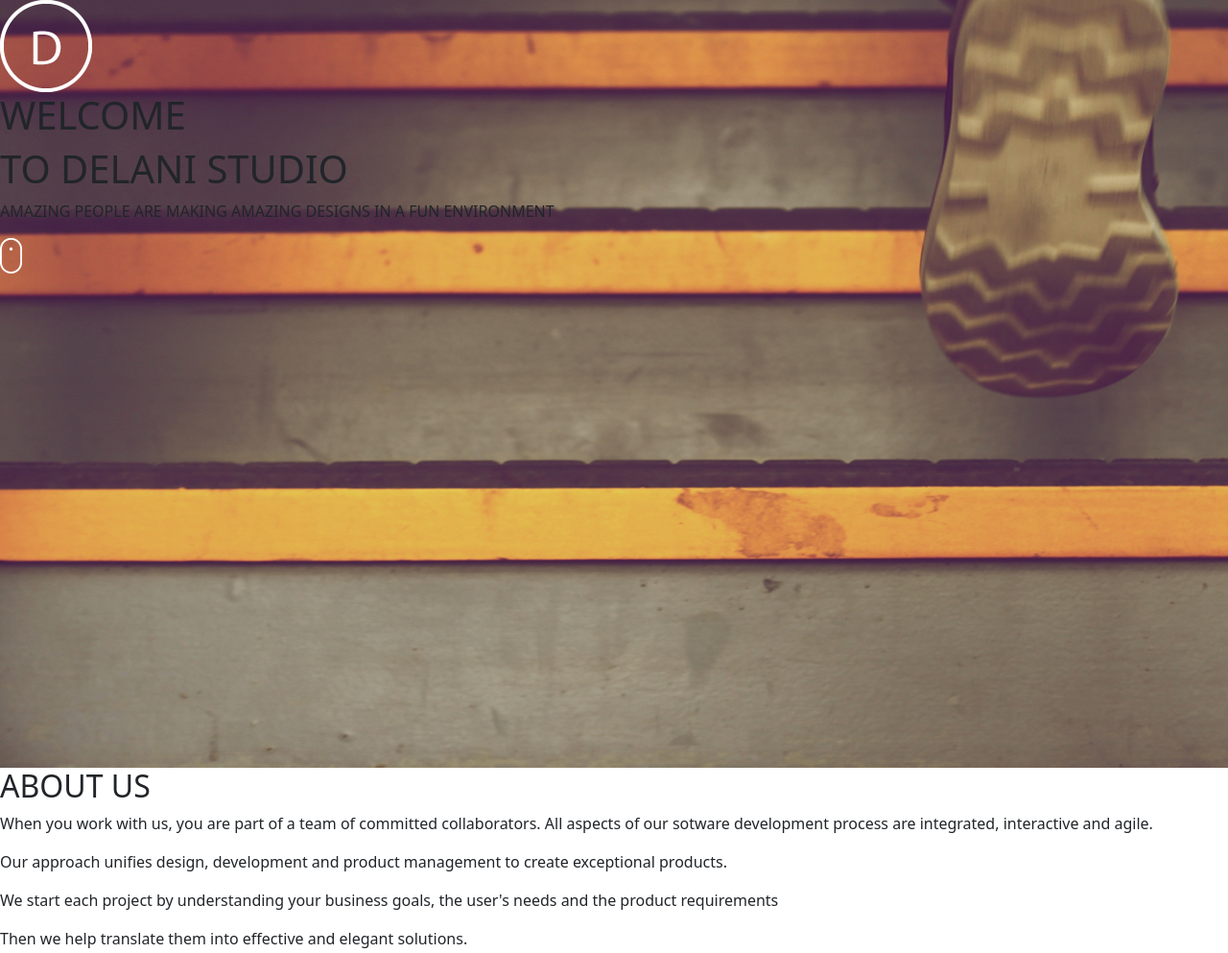
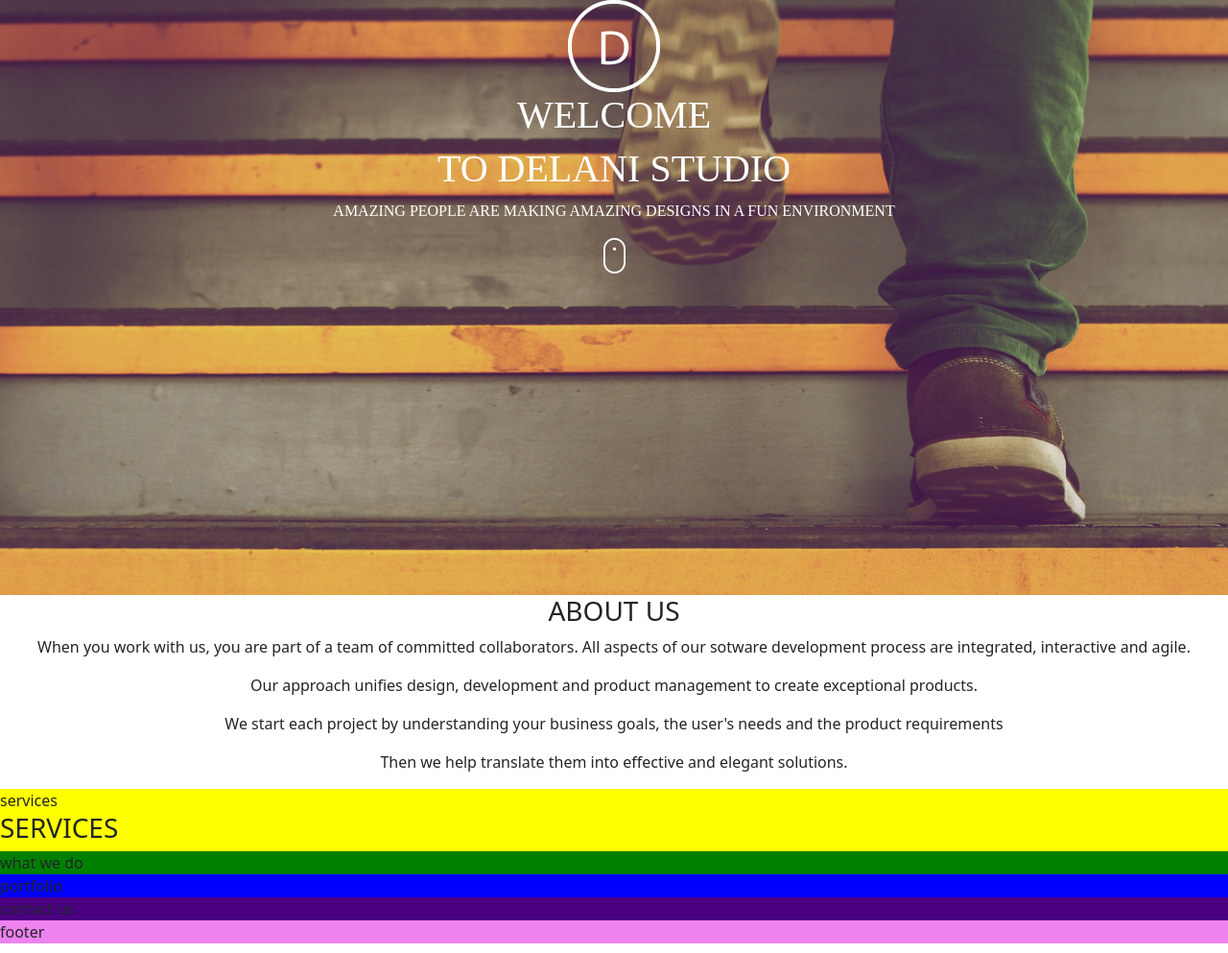
Before and after one commit to sharonkorir/Delani-Studio, a plain HTML site: page index.html in a window 1280 px wide. Shown: the top 993 px of the page at 96% size. Drawn offline with nearby package versions, Linux system fonts and the light colour scheme; a web font is replaced by a local one.

Commit message:
update about us section

```diff
--- a/css/styles.css
+++ b/css/styles.css
@@ -1,3 +1,7 @@
+@font-face {
+  font-family: 'Source Code Pro';
+  src: url(https://fonts.google.com/specimen/Source+Code+Pro?query=source+code+pro);
+}
 .grid-container{
   display: grid;
   grid-template-areas:
@@ -13,14 +17,18 @@
 #one{
   grid-area: one;
   background-image: url(../assets/h_img.jpg);
+  background-size: cover;
+  height: 620px;
   background-repeat: no-repeat;
-  height: 800px;
-  width: auto;
+  text-align: center;
+  color: white;
+  font-family: 'Source Code Pro';
 }
 
 #two{
   background-color: white;
   grid-area: two;
+  text-align: center;
 }
 
 #three{
--- a/index.html
+++ b/index.html
@@ -18,16 +18,18 @@
       <h1>WELCOME</h1>
       <h1>TO DELANI STUDIO</h1>
       <p>AMAZING PEOPLE ARE MAKING AMAZING DESIGNS IN A FUN ENVIRONMENT</p>
-      <img src="assets/mouse_click.jpg" alt="mouse click button">
+      <img src="assets/mouse_click.jpg" alt="mouse click button" class="logo">
     </div>
     <div id="two">
-      <h2>ABOUT US</h2>
+      <h3>ABOUT US</h3>
       <p>When you work with us, you are part of a team of committed collaborators. All aspects of our sotware development process are integrated, interactive and agile.</p>
       <p>Our approach unifies design, development and product management to create exceptional products.</p>
       <p>We start each project by understanding your business goals, the user's needs and the product requirements</p>
       <p>Then we help translate them into effective and elegant solutions.</p>
     </div>
-    <div id="three">services</div>
+    <div id="three">services
+      <h3>SERVICES</h3>
+    </div>
     <div id="four">what we do</div>
     <div id="five">portfolio</div>
     <div id="six">contact us</div>
```
Also changed, not shown: assets/_Delani Studio.jpg (added).
